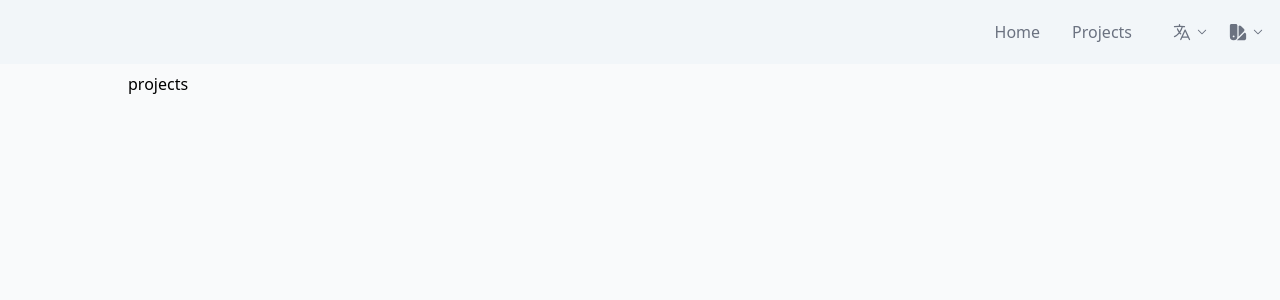
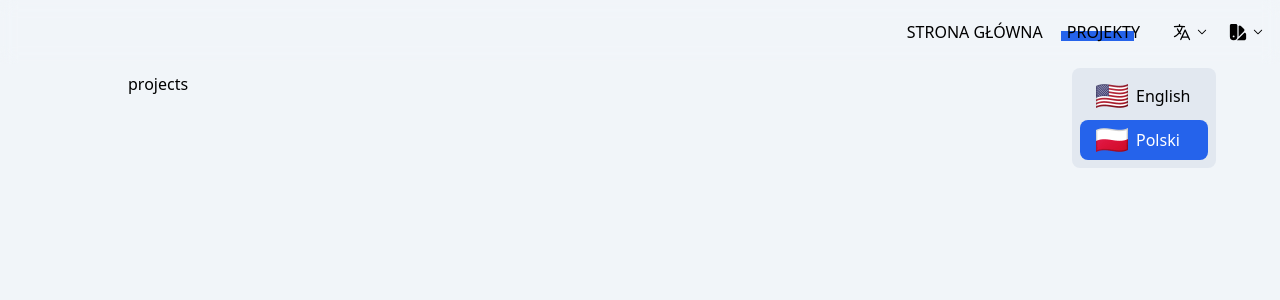
Before and after one commit to MaciejPel/portfolio, a Next.js app: page /projects in a window 1280 px wide. Both pictures are taken after a click on the element 1190 px from the left and 32 px from the top of the page. Shown: the top 300 px of the page. Built offline with nearby package versions, Linux system fonts and the light colour scheme.

Commit message:
further header changes

```diff
--- a/next.config.js
+++ b/next.config.js
@@ -4,7 +4,7 @@ const nextConfig = {
 	swcMinify: true,
 	i18n: {
 		locales: ['en', 'pl'],
-		defaultLocale: 'en',
+		defaultLocale: 'pl',
 	},
 };
 
--- a/src/components/Header.tsx
+++ b/src/components/Header.tsx
@@ -1,25 +1,22 @@
-/* eslint-disable @next/next/no-img-element */
 import Link from 'next/link';
 import { useEffect, useState } from 'react';
 import { useRouter } from 'next/router';
 import { useTheme } from 'next-themes';
 import { en, pl, languageOptions } from '../utils/translation';
+import { navigation } from '../utils/constants';
 import {
 	LanguageIcon,
 	ChevronDownIcon,
+	ChevronRightIcon,
 	SwatchIcon,
 	SunIcon,
 	MoonIcon,
 } from '@heroicons/react/24/solid';
+import Image from 'next/image';
 
 const themes = [
 	{ name: 'light', icon: <SunIcon className="w-5" /> },
 	{ name: 'dark', icon: <MoonIcon className="w-5" /> },
-];
-
-const navigation = [
-	{ name: 'home', url: '/' },
-	{ name: 'projects', url: '/projects' },
 ];
 
 const Header: React.FC = () => {
@@ -32,55 +29,65 @@ const Header: React.FC = () => {
 
 	const [dropdown, setDropdown] = useState({ language: false, theme: false });
 
+	// useEffect(() => {
 	// const handleResize = () => {
 	// 	window.scrollY >= 90 ? setScrolled(true) : setScrolled(false);
 	// };
-
-	// useEffect(() => {
 	// 	window.addEventListener('scroll', handleResize);
 	// 	return () => {
 	// 		window.removeEventListener('scroll', handleResize);
 	// 	};
 	// }, []);
 
+	useEffect(() => {
+		const closeSelector = (e: Event) => {
+			const target = e.target as Element;
+			if (!target.closest('.dropdown')) setDropdown({ language: false, theme: false });
+		};
+		window.addEventListener('click', closeSelector);
+		return () => {
+			window.removeEventListener('click', closeSelector);
+		};
+	}, [dropdown]);
+
 	useEffect(() => setMounted(true), []);
 	if (!mounted) return null;
 
 	return (
 		<header
-			className={`sticky top-0 z-30 flex h-16 w-full justify-center bg-opacity-90 backdrop-blur  text-gray-500 dark:text-gray-400 bg-slate-100 dark:bg-slate-900 ${
+			className={`sticky top-0 z-30 flex h-16 w-full justify-center bg-opacity-90 backdrop-blur animate-slide ${
 				scrolled ? '' : ''
 			}`}
 		>
 			<nav className="flex items-center p-2 min-h-[4rem] w-full ">
-				<div className="flex flex-0 sm:gap-8 gap-2 max-w-7xl mx-auto w-full sm:justify-end justify-around items-center">
+				<div className="flex flex-0 sm:gap-6 gap-2 max-w-7xl mx-auto w-full sm:justify-end justify-around items-center">
 					{navigation.map((item, index) => (
 						<Link
 							href={item.url}
 							key={index}
 						>
-							<a className=" hover:text-black dark:hover:text-white hover:underline transition-colors">
-								{t.menu[item.name as keyof typeof t.menu]}
+							<a
+								className={`menu-item hover:text-black dark:hover:text-white transition-colors font-medium flex ${
+									asPath === item.url ? 'active text-black dark:text-white' : ''
+								}`}
+							>
+								{t.menu[item.name as keyof typeof t.menu].toUpperCase()}
 							</a>
 						</Link>
 					))}
 					<div className="flex gap-1">
-						<div className="relative inline-block">
+						<div className="dropdown relative inline-block">
 							<div
-								className="gap-1 hover:bg-slate-200 rounded inline-flex cursor-pointer select-none items-center justify-center hover:text-black h-8 px-2 transition-colors"
-								tabIndex={0}
-								// onClick={() =>
-								// 	setDropdown({ ...dropdown, language: !dropdown.language, theme: false })
-								// }
+								className="gap-1 hover:bg-blue-600 hover:text-white rounded inline-flex cursor-pointer select-none items-center justify-center h-8 px-2 transition-colors"
+								onClick={() =>
+									setDropdown({ ...dropdown, language: !dropdown.language, theme: false })
+								}
 							>
 								<LanguageIcon className="w-5" />
 								<ChevronDownIcon className="w-3" />
 							</div>
 							{dropdown.language && (
-								<div
-									className="absolute mt-2 right-0 w-36 rounded-lg dark:bg-slate-800 bg-slate-100"
-									tabIndex={0}
-								>
+								<div className="absolute mt-5 right-0 w-36 rounded-lg dark:bg-slate-700 bg-slate-200">
 									<ul className="flex flex-col gap-1 p-2">
 										{locales?.map((l, i) => (
 											<Link
@@ -89,21 +96,19 @@ const Header: React.FC = () => {
 												locale={l}
 											>
 												<li
-													className={`rounded-lg py-2 px-4 font-medium cursor-pointer flex gap-2 dark:hover:bg-slate-700 hover:bg-slate-200 ${
-														l === locale ? '!bg-green-400 text-white' : ''
+													className={`rounded-lg py-2 px-4 font-medium cursor-pointer flex gap-2 transition-colors dark:hover:bg-slate-600 hover:bg-slate-300 ${
+														l === locale ? '!bg-blue-600 text-white' : ''
 													}`}
 												>
-													<img
-														src={`https://flagcdn.com/192x144/${
-															languageOptions[l as keyof typeof languageOptions]
-														}.webp`}
+													<Image
+														src={languageOptions.flags[l as keyof typeof languageOptions.flags]}
 														width="32"
 														height="24"
 														alt={l}
 													/>
 													{
-														languageOptions.abbreviation[
-															l as keyof typeof languageOptions.abbreviation
+														languageOptions.abbreviations[
+															l as keyof typeof languageOptions.abbreviations
 														]
 													}
 												</li>
@@ -113,9 +118,9 @@ const Header: React.FC = () => {
 								</div>
 							)}
 						</div>
-						<div className="relative inline-block">
+						<div className="dropdown relative inline-block">
 							<div
-								className="gap-1 hover:bg-slate-200 rounded inline-flex cursor-pointer select-none items-center justify-center hover:text-black h-8 px-2 transition-colors"
+								className="gap-1 hover:bg-blue-600 hover:text-white rounded inline-flex cursor-pointer select-none items-center justify-center h-8 px-2 transition-colors"
 								onClick={() =>
 									setDropdown({ ...dropdown, theme: !dropdown.theme, language: false })
 								}
@@ -124,13 +129,13 @@ const Header: React.FC = () => {
 								<ChevronDownIcon className="w-3" />
 							</div>
 							{dropdown.theme && (
-								<div className="absolute mt-2 right-0 w-36 rounded-lg dark:bg-slate-800 bg-slate-100">
+								<div className="absolute mt-5 right-0 w-36 rounded-lg dark:bg-slate-700 bg-slate-200">
 									<ul className="flex flex-col gap-1 p-2">
 										{themes.map((theme, i) => (
 											<li
 												key={i}
-												className={`rounded-lg py-2 px-4 cursor-pointer flex gap-2 hover:bg-slate-200 dark:hover:bg-slate-700 font-medium ${
-													theme.name === currentTheme ? '!bg-green-400 text-white' : ''
+												className={`rounded-lg py-2 px-4 font-medium cursor-pointer flex gap-2 transition-colors dark:hover:bg-slate-600 hover:bg-slate-300 ${
+													theme.name === currentTheme ? '!bg-blue-600 text-white' : ''
 												}`}
 												onClick={() => setTheme(theme.name)}
 											>
--- a/src/components/Layout.tsx
+++ b/src/components/Layout.tsx
@@ -6,7 +6,7 @@ const Layout: React.FC<{ children: React.ReactNode }> = ({ children }) => {
 		<>
 			<Meta />
 			<Header />
-			<main className="main flex flex-col justify-start py-2 font-medium mx-auto max-w-5xl">
+			<main className="main flex flex-col justify-start py-2 font-medium mx-auto max-w-xs sm:max-w-xl md:max-w-2xl lg:max-w-4xl xl:max-w-5xl 2xl:max-w-7xl">
 				{children}
 			</main>
 		</>
--- a/src/pages/index.tsx
+++ b/src/pages/index.tsx
@@ -1,13 +1,21 @@
 import type { NextPage } from 'next';
 import { useRouter } from 'next/router';
 import { en, pl } from '../utils/translation';
+import vercel from '../../public/vercel.svg';
+import Image from 'next/image';
 
 const Home: NextPage = () => {
 	const { locale, locales, asPath } = useRouter();
 	const t = locale === 'en' ? en : pl;
 
 	return (
-		<div style={{ minHeight: '300vh' }}>
+		<div className="animate-fadeIn">
+			<Image
+				src={vercel}
+				width={1920}
+				height={1080}
+				alt=""
+			/>
 			<h1>{t.title}</h1>
 		</div>
 	);
--- a/src/pages/projects.tsx
+++ b/src/pages/projects.tsx
@@ -1,6 +1,7 @@
 import { NextPage } from 'next';
 
 const ProjectsPage: NextPage = () => {
-	return <div>projects</div>;
+	return <div className="animate-fadeIn">projects</div>;
 };
+
 export default ProjectsPage;
--- a/src/styles/globals.css
+++ b/src/styles/globals.css
@@ -3,8 +3,39 @@
 @tailwind utilities;
 
 .dark body {
-	background-color: #111827;
+	background-color: #18181b;
 }
 .light body {
-	background-color: #f9fafb;
+	background-color: #f1f5f9;
 }
+
+.menu-item {
+	position: relative;
+}
+
+.menu-item::after,
+.menu-item.active::after {
+	content: '';
+	position: absolute;
+	width: 100%;
+	transform: scaleX(0);
+	height: 10px;
+	bottom: 3px;
+	left: -6px;
+	z-index: -1;
+	background-color: #2563eb;
+}
+
+.menu-item.active::after {
+	transform: scaleX(1);
+}
+
+.menu-item::after {
+	transform-origin: bottom right;
+	transition: transform 0.2s ease-out;
+}
+
+.menu-item:hover::after {
+	transform: scaleX(1);
+	transform-origin: bottom left;
+}
--- /dev/null
+++ b/src/utils/constants.ts
@@ -0,0 +1,4 @@
+export const navigation = [
+	{ name: 'home', url: '/' },
+	{ name: 'projects', url: '/projects' },
+];
--- a/src/utils/translation.ts
+++ b/src/utils/translation.ts
@@ -1,3 +1,6 @@
+import plFlag from '../../public/flags/pl.png';
+import usFlag from '../../public/flags/us.png';
+
 export const pl = {
 	title: 'Witaj w Next.js!',
 	menu: {
@@ -27,7 +30,8 @@ export const en = {
 export const languageOptions = {
 	pl: 'pl',
 	en: 'us',
-	abbreviation: {
+	flags: { pl: plFlag, en: usFlag },
+	abbreviations: {
 		en: 'English',
 		pl: 'Polski',
 	},
--- a/tailwind.config.js
+++ b/tailwind.config.js
@@ -4,6 +4,21 @@ module.exports = {
 	darkMode: 'class',
 	theme: {
 		extend: {},
+		keyframes: {
+			slide: {
+				'0%': { transform: 'translateY(-94px);' },
+				'100%': { transform: 'translateY(0);' },
+			},
+			fadeIn: {
+				'0%': { opacity: '0;' },
+				'50%': { opacity: '0;' },
+				'100%': { opacity: '1;' },
+			},
+		},
+		animation: {
+			slide: 'slide 500ms ease-in-out',
+			fadeIn: 'fadeIn 250ms ease-in-out',
+		},
 	},
 	plugins: [],
 };
```
Also changed, not shown: public/flags/pl.png (added), public/flags/us.png (added).
